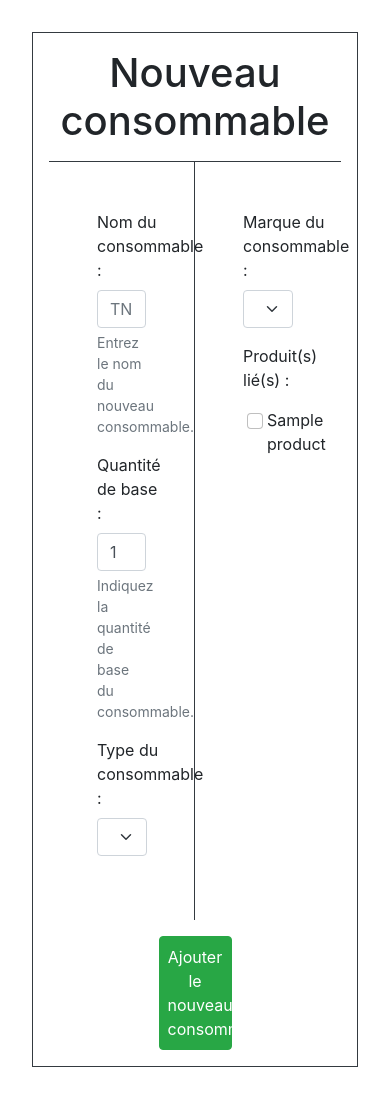
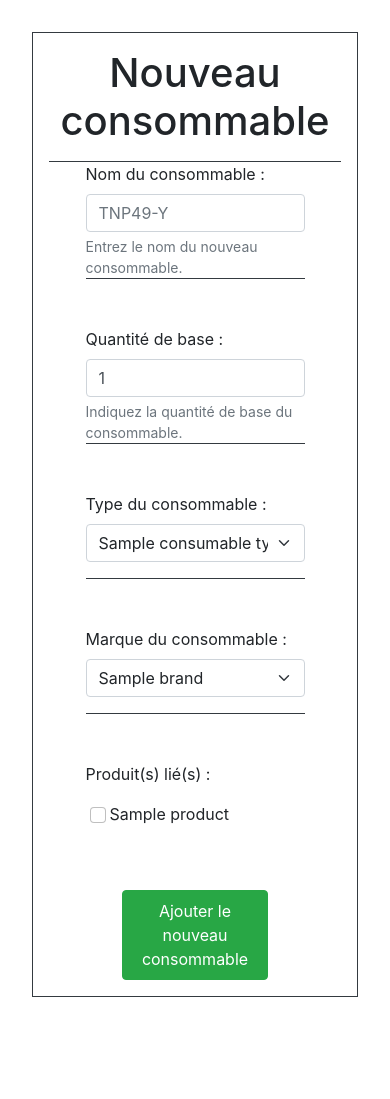
Before and after one commit to LouisRichard/TPI-Gestion-de-stock, a PHP site: template Realisation/view/newConsumable.php in a window 390 px wide. Shown: the part 56-1155 px from the top of the page. After the commit the page ends 1053 px from the top, so only its background shows below. Run offline with PHP 8.4, Linux system fonts and the light colour scheme; the visitor is signed in with stand-in values (Sample User, id 1); the template is opened without the code that fills it: most values are stand-ins (such as "Sample title", 1, 10 or a date in 2020).

Commit message:
Fix visual page new consumable
Fix visual to get one who is more responsive

```diff
--- a/Realisation/view/newConsumable.php
+++ b/Realisation/view/newConsumable.php
@@ -1,4 +1,5 @@
 <?php
+
 /**
  * Authors : Pedroletti Michael
  * CreationFile date : 06.05.2021
@@ -7,6 +8,7 @@
 
 ob_start();
 ?>
+
 <head>
     <title>Nouveau consommable</title>
     <script rel="javascript" src="https://code.jquery.com/jquery-3.5.1.slim.min.js"></script>
@@ -17,8 +19,7 @@ ob_start();
 
 <!-- Modal notification -->
 <?php if (isset($_SESSION['msg'])) : ?>
-        <div class="modal fade" id="messages" tabindex="-1" role="dialog"
-             aria-labelledby="messages" aria-hidden="true">
+    <div class="modal fade" id="messages" tabindex="-1" role="dialog" aria-labelledby="messages" aria-hidden="true">
         <div class="modal-dialog m-auto w-470-px" role="document" style="top: 45%;">
             <div class="modal-content w-100">
                 <div class="modal-body">
@@ -41,56 +42,56 @@ ob_start();
         })
         messages.show();
     </script>
-    <?php unset($_SESSION['msg']); endif; ?>
+<?php unset($_SESSION['msg']);
+endif; ?>
 
 <div class="m-3 border border-dark pl-3 pr-3">
     <form method="post" action="?action=requestNewConsumable">
         <h1 class="mt-3 text-center">Nouveau consommable</h1>
-        <div class="mt-3 border-top border-dark d-flex flex-wrap w-100">
-            <div class="flex-column p-5 border-right border-dark w-50">
-                <div class="mb-3 w-100">
+        <div class="mt-3 border-top border-dark d-flex flex-wrap w-100 justify-content-center">
+            <div class="mb-5 w-75 border-bottom border-dark">
                 <label for="consumableName" class="form-label">Nom du consommable :</label>
                 <input type="text" class="form-control" name="consumableName" id="consumableName" aria-describedby="consumableNameHelp" placeholder="TNP49-Y" required>
                 <div id="consumableNameHelp" class="form-text">Entrez le nom du nouveau consommable.</div>
             </div>
-                <div class="mb-3 w-100">
+            <div class="mb-5 w-75 border-bottom border-dark">
                 <label for="consumableQuantity" class="form-label">Quantité de base :</label>
                 <input type="number" class="form-control" name="consumableQuantity" id="consumableQuantity" aria-describedby="consumableQuantityHelp" value="1" min="0" max="100" required>
                 <div id="consumableQuantityHelp" class="form-text">Indiquez la quantité de base du consommable.</div>
             </div>
-                <div class="mb-3 w-100">
+            <div class="mb-5 w-75 border-bottom border-dark">
                 <label for="consumableType" class="form-label">Type du consommable :</label>
                 <select class="form-select mb-3" id="consumableType" name="consumableType" aria-label="consumableType">
-                        <?php if(isset($consumableTypes)) : foreach($consumableTypes as $type) : ?>
+                    <?php if (isset($consumableTypes)) : foreach ($consumableTypes as $type) : ?>
                             <option value="<?= $type['IDConsumableTypes']; ?>"><?= $type['name']; ?></option>
-                        <?php endforeach; endif; ?>
+                    <?php endforeach;
+                    endif; ?>
                 </select>
             </div>
-            </div>
-            <div class="flex-column p-5 w-50">
-                <div class="mb-3 w-100">
+            <div class="mb-5 w-75 border-bottom border-dark">
                 <label for="consumableBrand" class="form-label">Marque du consommable :</label>
                 <select class="form-select mb-3" id="consumableBrand" name="consumableBrand" aria-label="consumableBrand">
-                        <?php if(isset($brands)) : foreach($brands as $brand) : ?>
+                    <?php if (isset($brands)) : foreach ($brands as $brand) : ?>
                             <option value="<?= $brand['IDBrands']; ?>"><?= $brand['name']; ?></option>
-                        <?php endforeach; endif; ?>
+                    <?php endforeach;
+                    endif; ?>
                 </select>
             </div>
-                <div class="mb-2 w-100">
+            <div class="mb-2 w-75">
                 <label class="form-label">Produit(s) lié(s) :</label>
             </div>
-                <?php if(isset($products)) : foreach($products as $product) :?>
-                    <div class="pl-4 w-100">
+            <?php if (isset($products)) : foreach ($products as $product) : ?>
+                    <div class="pl-4 w-75">
                         <input class="form-check-input" type="checkbox" id="consumableLinkedElement<?= $product['IDProducts']; ?>" name="consumableLinkedElement<?= $product['IDProducts']; ?>">
                         <label class="form-check-label" for="consumableLinkedElement<?= $product['IDProducts']; ?>">
                             <?= $product['name']; ?>
                         </label>
                     </div>
-                <?php endforeach; endif; ?>
+            <?php endforeach;
+            endif; ?>
         </div>
-        </div>
-        <div class="w-100 text-center">
-            <button type="submit" class="btn btn-success w-25 p-2 m-3">Ajouter le nouveau consommable</button>
+        <div class="w-100 text-center mt-5">
+            <button type="submit" class="btn btn-success w-50 p-2 m-3">Ajouter le nouveau consommable</button>
         </div>
     </form>
 </div>
```
Lines whose indentation alone changed are shown as unchanged.
